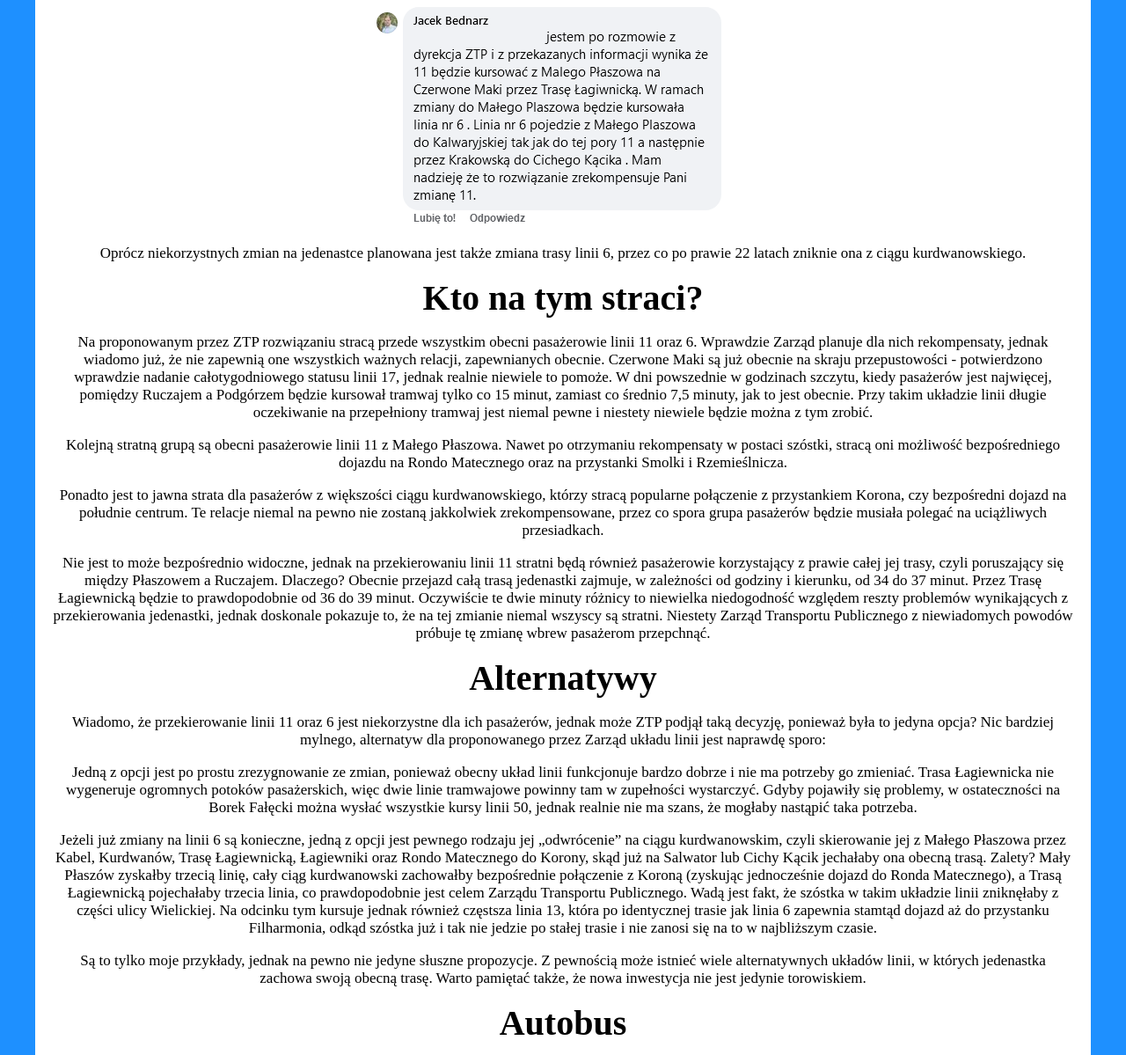
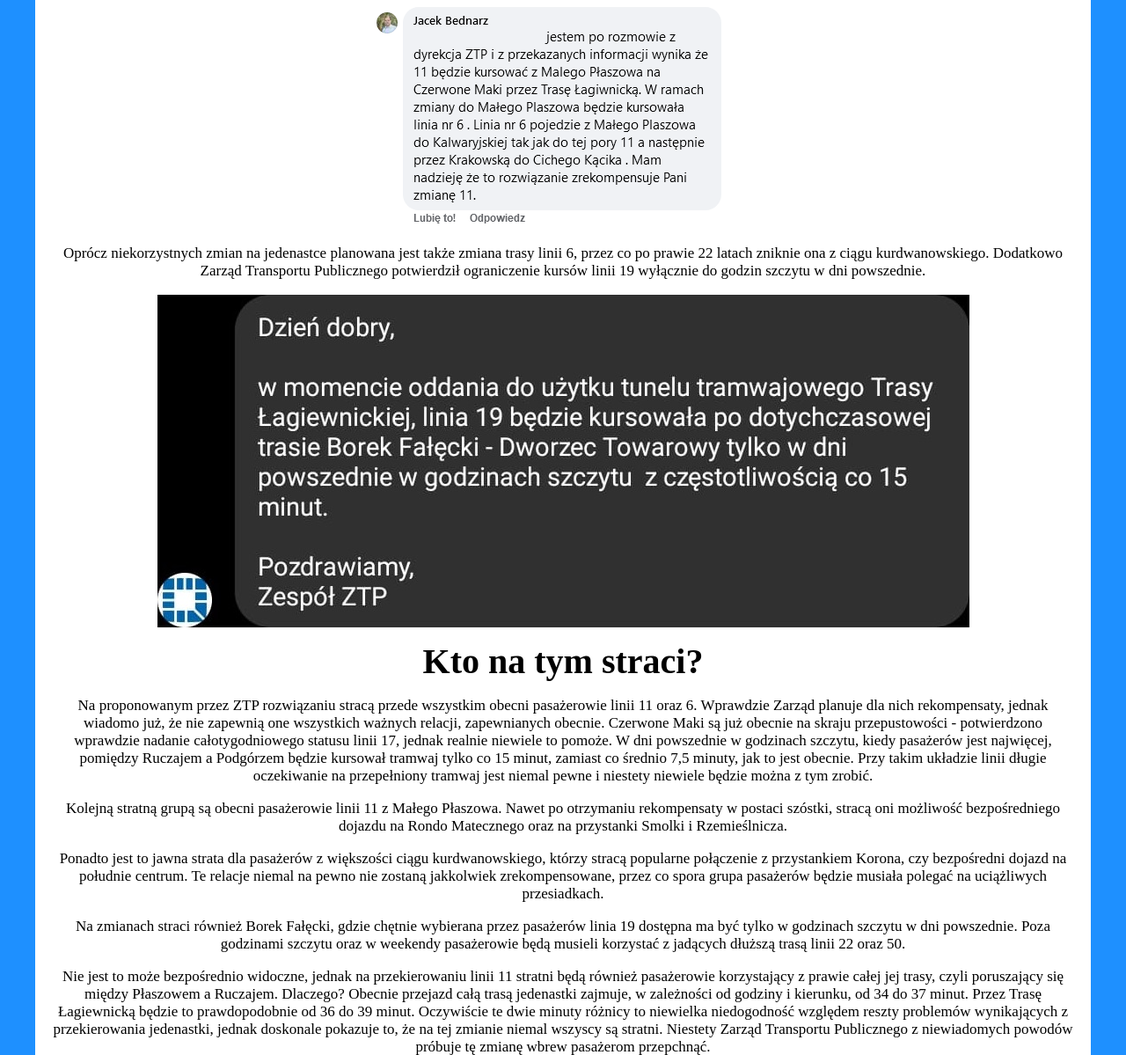
Before and after one commit to RatujmyLinie11/RatujmyLinie11.github.io, a plain HTML site: page index.html in a window 1280 px wide. Shown: the part 829-2028 px from the top of the page at 88% size. Drawn offline with Linux system fonts and the light colour scheme.

Commit message:
Add files via upload

```diff
--- a/index.html
+++ b/index.html
@@ -17,11 +17,13 @@
         <p>Zarząd Transportu publicznego planuje przekierowanie linii 11 przez Trasę Łagiewnicką, przez co zniknie ona z Podgórza. Dodatkowo, co akurat nie budzi kontrowersji, na Kurdwanów przedłużona zostanie linia 10, a co drugi kurs linii 50 pojedzie do Borku Fałęckiego. Niestety, przynajmniej w najbliższym czasie, całą Trasą Łagiewnicką nie pojedzie również autobus.</p>
         <p>Niedługo po powstaniu tej strony, sprawa została nagłośniona między innymi na grupie mieszkańców Płaszowa na Facebooku. Zainteresował się nią także miejski radny Jacek Bednarz, który chcąc odpowiedzieć na pytanie jednej z użytkowniczek, podjął kontakt z ZTP. Niestety informacje stamtąd płynące również nie są optymistyczne:</p>
         <img class="innerimage" src="Bednarz.png" alt="Grafika (odpowiedź radnego Jacka Bednarza)">
-        <p>Oprócz niekorzystnych zmian na jedenastce planowana jest także zmiana trasy linii 6, przez co po prawie 22 latach zniknie ona z ciągu kurdwanowskiego.</p>
+        <p>Oprócz niekorzystnych zmian na jedenastce planowana jest także zmiana trasy linii 6, przez co po prawie 22 latach zniknie ona z ciągu kurdwanowskiego. Dodatkowo Zarząd Transportu Publicznego potwierdził ograniczenie kursów linii 19 wyłącznie do godzin szczytu w dni powszednie.</p>
+        <img class="innerimage" src="ZTP19.jpg" alt="Grafika (odpowiedź na temat linii 19)">
         <h1>Kto na tym straci?</h1>
         <p>Na proponowanym przez ZTP rozwiązaniu stracą przede wszystkim obecni pasażerowie linii 11 oraz 6. Wprawdzie Zarząd planuje dla nich rekompensaty, jednak wiadomo już, że nie zapewnią one wszystkich ważnych relacji, zapewnianych obecnie. Czerwone Maki są już obecnie na skraju przepustowości - potwierdzono wprawdzie nadanie całotygodniowego statusu linii 17, jednak realnie niewiele to pomoże. W dni powszednie w godzinach szczytu, kiedy pasażerów jest najwięcej, pomiędzy Ruczajem a Podgórzem będzie kursował tramwaj tylko co 15 minut, zamiast co średnio 7,5 minuty, jak to jest obecnie. Przy takim układzie linii długie oczekiwanie na przepełniony tramwaj jest niemal pewne i niestety niewiele będzie można z tym zrobić.</p>
         <p>Kolejną stratną grupą są obecni pasażerowie linii 11 z Małego Płaszowa. Nawet po otrzymaniu rekompensaty w postaci szóstki, stracą oni możliwość bezpośredniego dojazdu na Rondo Matecznego oraz na przystanki Smolki i Rzemieślnicza.</p>
         <p>Ponadto jest to jawna strata dla pasażerów z większości ciągu kurdwanowskiego, którzy stracą popularne połączenie z przystankiem Korona, czy bezpośredni dojazd na południe centrum. Te relacje niemal na pewno nie zostaną jakkolwiek zrekompensowane, przez co spora grupa pasażerów będzie musiała polegać na uciążliwych przesiadkach.</p>
+        <p>Na zmianach straci również Borek Fałęcki, gdzie chętnie wybierana przez pasażerów linia 19 dostępna ma być tylko w godzinach szczytu w dni powszednie. Poza godzinami szczytu oraz w weekendy pasażerowie będą musieli korzystać z jadących dłuższą trasą linii 22 oraz 50.</p>
         <p>Nie jest to może bezpośrednio widoczne, jednak na przekierowaniu linii 11 stratni będą również pasażerowie korzystający z prawie całej jej trasy, czyli poruszający się między Płaszowem a Ruczajem. Dlaczego? Obecnie przejazd całą trasą jedenastki zajmuje, w zależności od godziny i kierunku, od 34 do 37 minut. Przez Trasę Łagiewnicką będzie to prawdopodobnie od 36 do 39 minut. Oczywiście te dwie minuty różnicy to niewielka niedogodność względem reszty problemów wynikających z przekierowania jedenastki, jednak doskonale pokazuje to, że na tej zmianie niemal wszyscy są stratni. Niestety Zarząd Transportu Publicznego z niewiadomych powodów próbuje tę zmianę wbrew pasażerom przepchnąć.</p>
         <h1>Alternatywy</h1>
         <p>Wiadomo, że przekierowanie linii 11 oraz 6 jest niekorzystne dla ich pasażerów, jednak może ZTP podjął taką decyzję, ponieważ była to jedyna opcja? Nic bardziej mylnego, alternatyw dla proponowanego przez Zarząd układu linii jest naprawdę sporo:</p>
@@ -35,7 +37,7 @@
         <p>Kolejny pomysł jest trochę kontrowersyjny, jednak z pewnością najtańszy - jest nim przekierowanie linii 143 od Bieżanowskiej przez Nowosądecką, Witosa, Trasę Łagiewnicką oraz Grota-Roweckiego na Czerwone Maki. Za zaoszczędzone pieniądze można by także podnieść tam częstotliwość, co byłoby w teorii korzystne dla pasażerów ze Złocienia, Starego Bieżanowa oraz Starego Prokocimia, jednak straciliby oni niestety wówczas dojazd na Podgórze SKA, co powoduje konieczność konsultacji tej zmiany z pasażerami i mieszkańcami, na co w ZTP niestety szanse nikłe.</p>
         <p>Ponownie nie są to jedyne możliwości, a w przypadku poruszającego się na oponach autobusu, propozycje można wymyślać tak naprawdę w nieskończoność. Wszystkie przedstawione przeze mnie zapewniają jednak jedną ważną zaletę względem przekierowania linii 11 (oczywiście poza niedogodnościami dla jej obecnych pasażerów) - autobus z Czerwonych Maków nie będzie w kierunku Kurdwanowa musiał jechać przez Brożka, przez co powinien być on w tej relacji szybszym środkiem transportu od tramwaju. Ponadto istnienie takiego autobusu znacznie zredukowałoby konieczność przesiadki wśród pasażerów jadących z południa miasta na Ruczaj, a jak wiadomo, połączenie bezpośrednie zawsze jest najbardziej atrakcyjne. Niestety, ale Zarząd Transportu Publicznego nie chce takiego połączenia utworzyć, co niestety zmarnuje sporą część potencjału Trasy Łagiewnickiej.</p>
         <h1>Co możemy zrobić?</h1>
-        <p>Decyzja niestety już w zasadzie jest podjęta, jednak w przeszłości ZTP potrafił zmieniać swoje decyzje tuż przed wprowadzeniem ich w życie. Póki pierwszy tramwaj linii 11 nie przejechał Trasą Łagiewnicką, a szóstka dalej istnieje na Kurdwanowie, nic jeszcze nie jest stracone. Wejście zmian planowane jest na połowę lipca, do tego czasu można jeszcze walczyć. Co trzeba zrobić, żeby jedenastka oraz linia 6 zostały na swoich obecnych trasach? Przede wszystkim pisać w tej sprawie do ZTP - kulturalnie, z konkretnymi argumentami, może także z propozycją alternatywnego układu linii tramwajowych oraz autobusowych na Trasie Łagiewnickiej. Do tego warto podpisać <a href="https://secure.avaaz.org/community_petitions/pl/zarzad_transportu_publicznego_w_krakowie_krakow_ratujmy_linie_11_oraz_6/">petycję</a> w celu pokazania Zarządowi konkretnej ilości pasażerów, sprzeciwiających się zmianom. Im będzie nas więcej, tym lepiej, tym większa szansa na cofnięcie tej okropnej propozycji. Linie 11 oraz 6 swoją popularnością w ostatnich latach udowodniły, że mają swoje stałe miejsce w układzie linii komunikacyjnych. Dzięki wspólnemu wysiłkowi utrzymamy je na swoich miejscach, czyli w jedenastkę w Podgórzu, a szóstkę na ciągu kurdwanowskim.</p>
+        <p>Decyzja niestety już w zasadzie jest podjęta, jednak w przeszłości ZTP potrafił zmieniać swoje decyzje tuż przed wprowadzeniem ich w życie. Póki pierwszy tramwaj linii 11 nie przejechał Trasą Łagiewnicką, szóstka dalej istnieje na Kurdwanowie, a linia 19 kursuje we wszystkie dni tygodnia, nic jeszcze nie jest stracone. Wejście zmian planowane jest na sierpień, do tego czasu można jeszcze walczyć. Co trzeba zrobić, żeby jedenastka oraz linia 6 zostały na swoich obecnych trasach, a dziewiętnastka utrzymała swój rozkład? Przede wszystkim pisać w tej sprawie do ZTP - kulturalnie, z konkretnymi argumentami, może także z propozycją alternatywnego układu linii tramwajowych oraz autobusowych na Trasie Łagiewnickiej. Do tego warto podpisać <a href="https://secure.avaaz.org/community_petitions/pl/zarzad_transportu_publicznego_w_krakowie_krakow_ratujmy_linie_11_oraz_6/">petycję</a> w celu pokazania Zarządowi konkretnej ilości pasażerów, sprzeciwiających się zmianom. Im będzie nas więcej, tym lepiej, tym większa szansa na cofnięcie tej okropnej propozycji. Linie 11, 6 oraz 19 swoją popularnością w ostatnich latach udowodniły, że mają swoje stałe miejsce w układzie linii komunikacyjnych. Dzięki wspólnemu wysiłkowi utrzymamy je na swoich miejscach, czyli w jedenastkę w Podgórzu, szóstkę na ciągu kurdwanowskim, a dziewiętnastkę na obecnej trasie, z obecnym rozkładem jazdy.</p>
         <img class="innerimage" src="Zdjecie.jpg" alt="Zdjęcie (tramwaj linii 11 odjeżdża z przystanku Podgórze SKA)">
         <h1>Kontakt</h1>
         <table>
```
